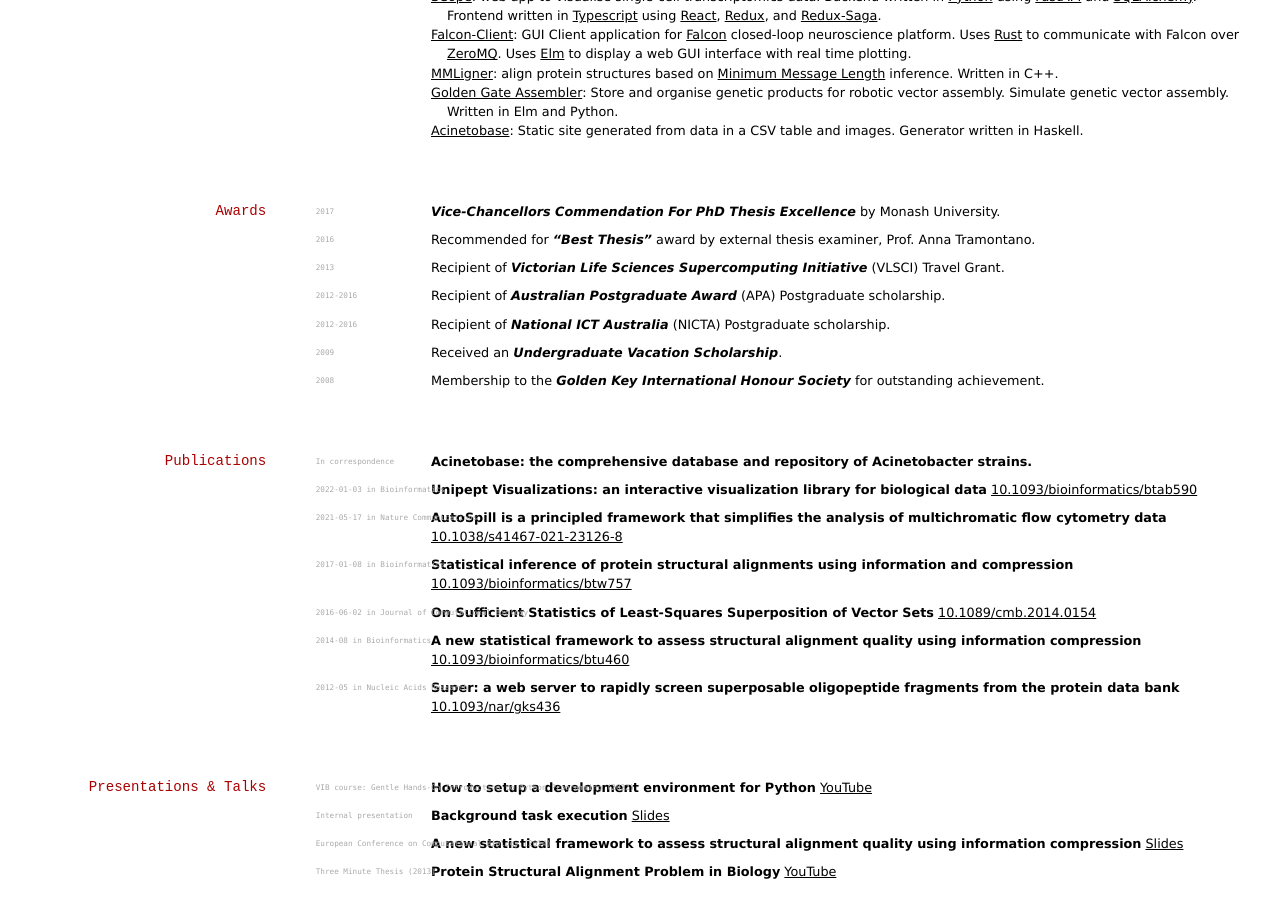
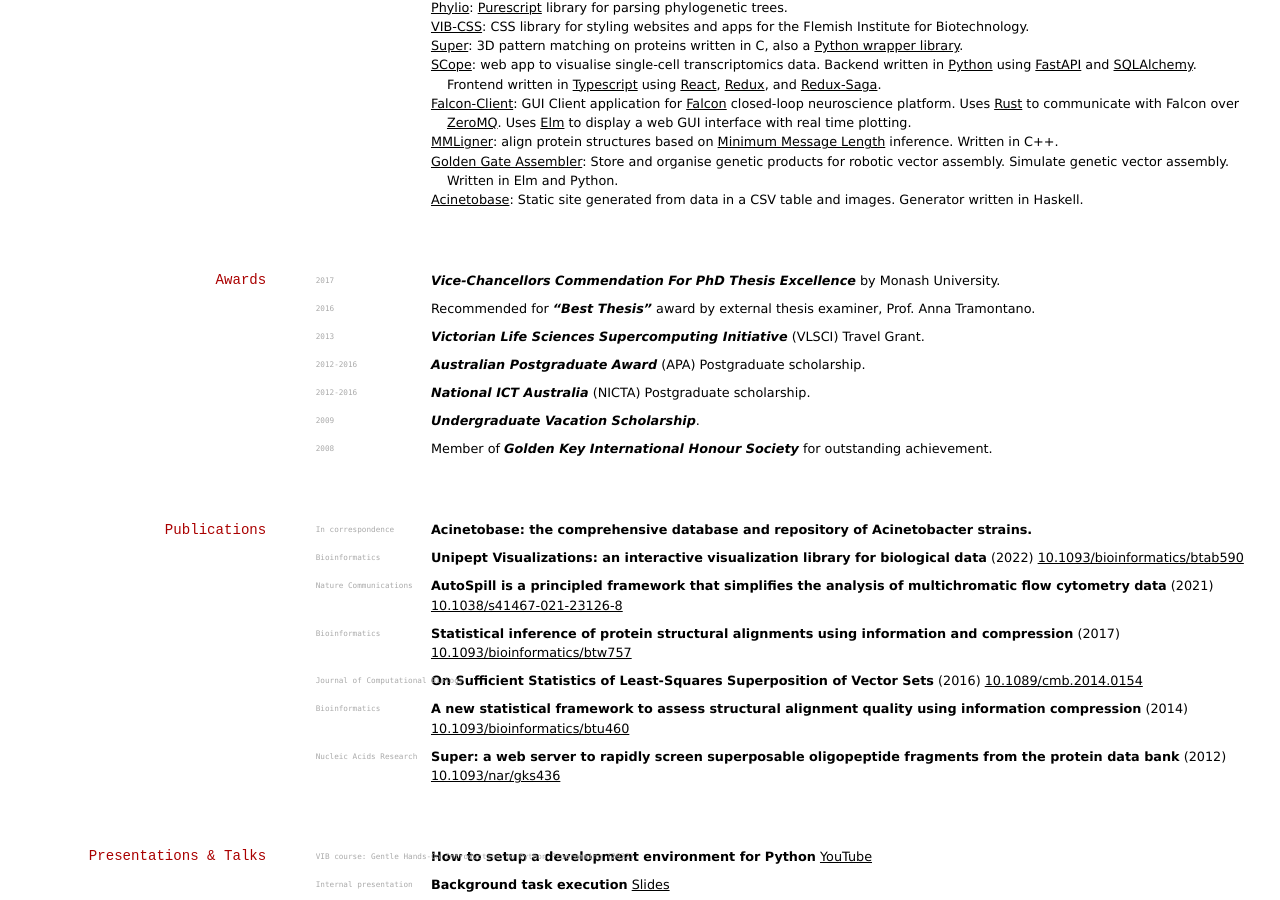
Before and after one commit to MaybeJustJames/jhc-at-home.github.io, a Jekyll site: the page built from index.md, in a window 1280 px wide and 900 px high, scrolled down 847 px. Built offline with Jekyll 4.4.1, drawn with Linux system fonts in a browser that asks for light colours.

Commit message:
Formatting

```diff
--- a/index.md
+++ b/index.md
@@ -6,18 +6,16 @@
 Software Engineer.
 
 <div id="webaddress">
-    <span>
-        <a href="james@thecolliers.xyz">james@thecolliers.xyz</a>
-    </span>
-    <span>
-        <img alt="Twitter" src="https://img.shields.io/twitter/url?label=Twitter&style=social&url=https%3A%2F%2Ftwitter.com%2FMaybeJustJames">
-    </span>
-    <span>
-        <img alt="GitHub User's stars" src="https://img.shields.io/github/stars/MaybeJustJames?label=GitHub&style=social">
-    </span>
-    <span>
-        <img alt="GitLab stars" src="https://img.shields.io/gitlab/stars/structural-fragment-search/super?label=GitLab&style=social">
-    </span>
+  <a href="james@thecolliers.xyz">james@thecolliers.xyz</a>
+</div>
+<div>
+  <a href="https://twitter.com/MaybeJustJames"><img alt="Twitter" src="https://img.shields.io/twitter/url?label=Twitter&style=social&url=https%3A%2F%2Ftwitter.com%2FMaybeJustJames"></a>
+</div>
+<div>
+  <a href="https://github.com/MaybeJustJames"><img alt="GitHub User's stars" src="https://img.shields.io/github/stars/MaybeJustJames?label=GitHub&style=social"></a>
+</div>
+<div>
+  <a href="https://gitlab.com/bimmie"><img alt="GitLab stars" src="https://img.shields.io/gitlab/stars/structural-fragment-search/super?label=GitLab&style=social"></a>
 </div>
 
 
@@ -94,19 +92,19 @@
 Recommended for _"Best Thesis"_ award by external thesis examiner, Prof. Anna Tramontano.
 
 `2013`
-Recipient of _Victorian Life Sciences Supercomputing Initiative_ (VLSCI) Travel Grant.
+_Victorian Life Sciences Supercomputing Initiative_ (VLSCI) Travel Grant.
 
 `2012-2016`
-Recipient of _Australian Postgraduate Award_ (APA) Postgraduate scholarship.
+_Australian Postgraduate Award_ (APA) Postgraduate scholarship.
 
 `2012-2016`
-Recipient of _National ICT Australia_ (NICTA) Postgraduate scholarship.
+_National ICT Australia_ (NICTA) Postgraduate scholarship.
 
 `2009`
-Received an _Undergraduate Vacation Scholarship_.
+_Undergraduate Vacation Scholarship_.
 
 `2008`
-Membership to the _Golden Key International Honour Society_ for outstanding achievement.
+Member of _Golden Key International Honour Society_ for outstanding achievement.
 
 
 ## Publications
@@ -114,28 +112,28 @@
 `In correspondence`
 **Acinetobase: the comprehensive database and repository of Acinetobacter strains.**
 
-`2022-01-03 in Bioinformatics`
-**Unipept Visualizations: an interactive visualization library for biological data**
+`Bioinformatics`
+**Unipept Visualizations: an interactive visualization library for biological data** (2022)
 [10.1093/bioinformatics/btab590](https://doi.org/10.1093/bioinformatics/btab590)
 
-`2021-05-17 in Nature Communications`
-**AutoSpill is a principled framework that simplifies the analysis of multichromatic flow cytometry data**
+`Nature Communications`
+**AutoSpill is a principled framework that simplifies the analysis of multichromatic flow cytometry data** (2021)
 [10.1038/s41467-021-23126-8](https://doi.org/10.1038/s41467-021-23126-8)
 
-`2017-01-08 in Bioinformatics`
-**Statistical inference of protein structural alignments using information and compression**
+`Bioinformatics`
+**Statistical inference of protein structural alignments using information and compression** (2017)
 [10.1093/bioinformatics/btw757](https://doi.org/10.1093/bioinformatics/btw757)
 
-`2016-06-02 in Journal of Computational Biology`
-**On Sufficient Statistics of Least-Squares Superposition of Vector Sets**
+`Journal of Computational Biology`
+**On Sufficient Statistics of Least-Squares Superposition of Vector Sets** (2016)
 [10.1089/cmb.2014.0154](https://doi.org/10.1089/cmb.2014.0154)
 
-`2014-08 in Bioinformatics`
-**A new statistical framework to assess structural alignment quality using information compression**
+`Bioinformatics`
+**A new statistical framework to assess structural alignment quality using information compression** (2014)
 [10.1093/bioinformatics/btu460](https://doi.org/10.1093/bioinformatics/btu460)
 
-`2012-05 in Nucleic Acids Research`
-**Super: a web server to rapidly screen superposable oligopeptide fragments from the protein data bank**
+`Nucleic Acids Research`
+**Super: a web server to rapidly screen superposable oligopeptide fragments from the protein data bank** (2012)
 [10.1093/nar/gks436](https://doi.org/10.1093/nar/gks436)
 
 
```
